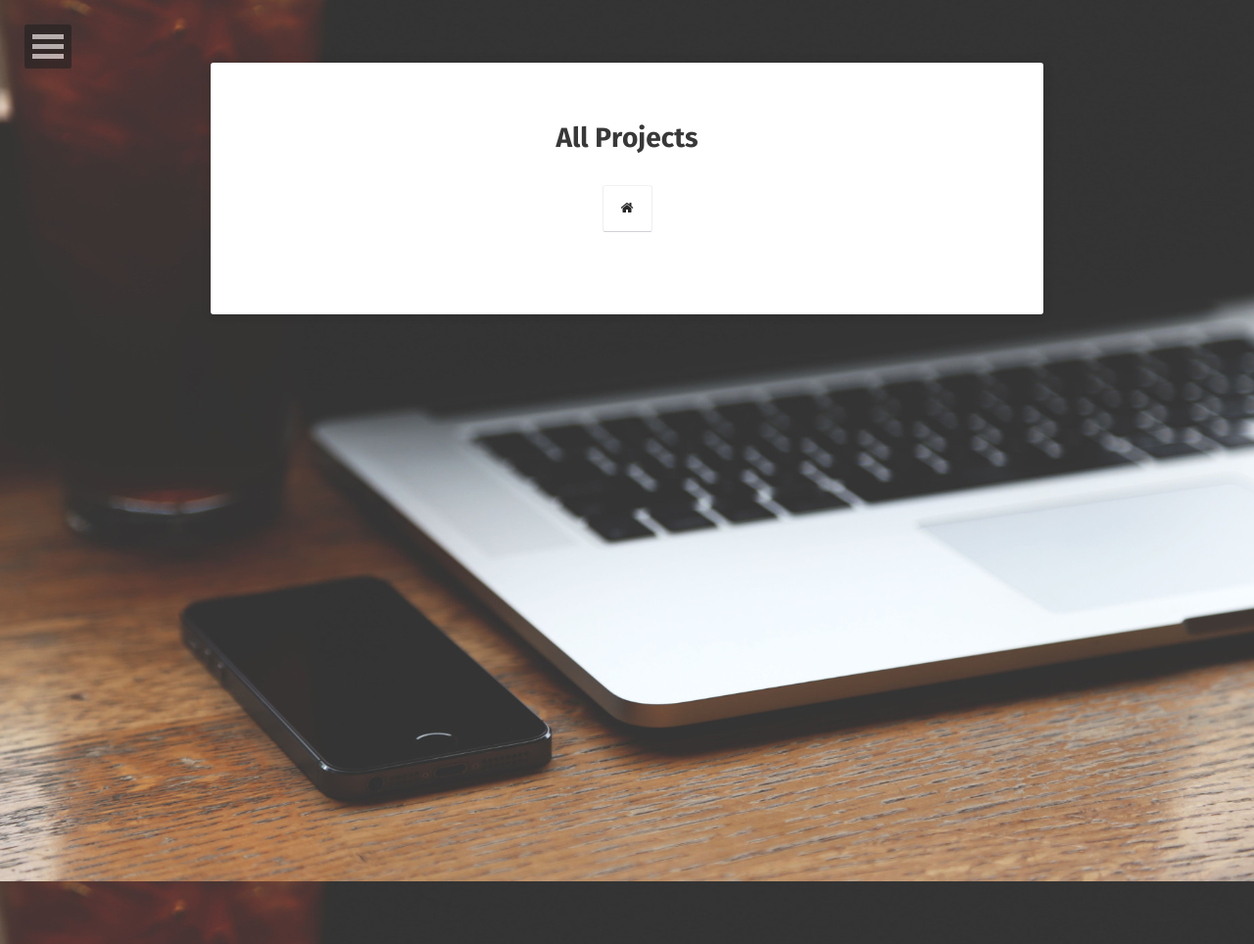
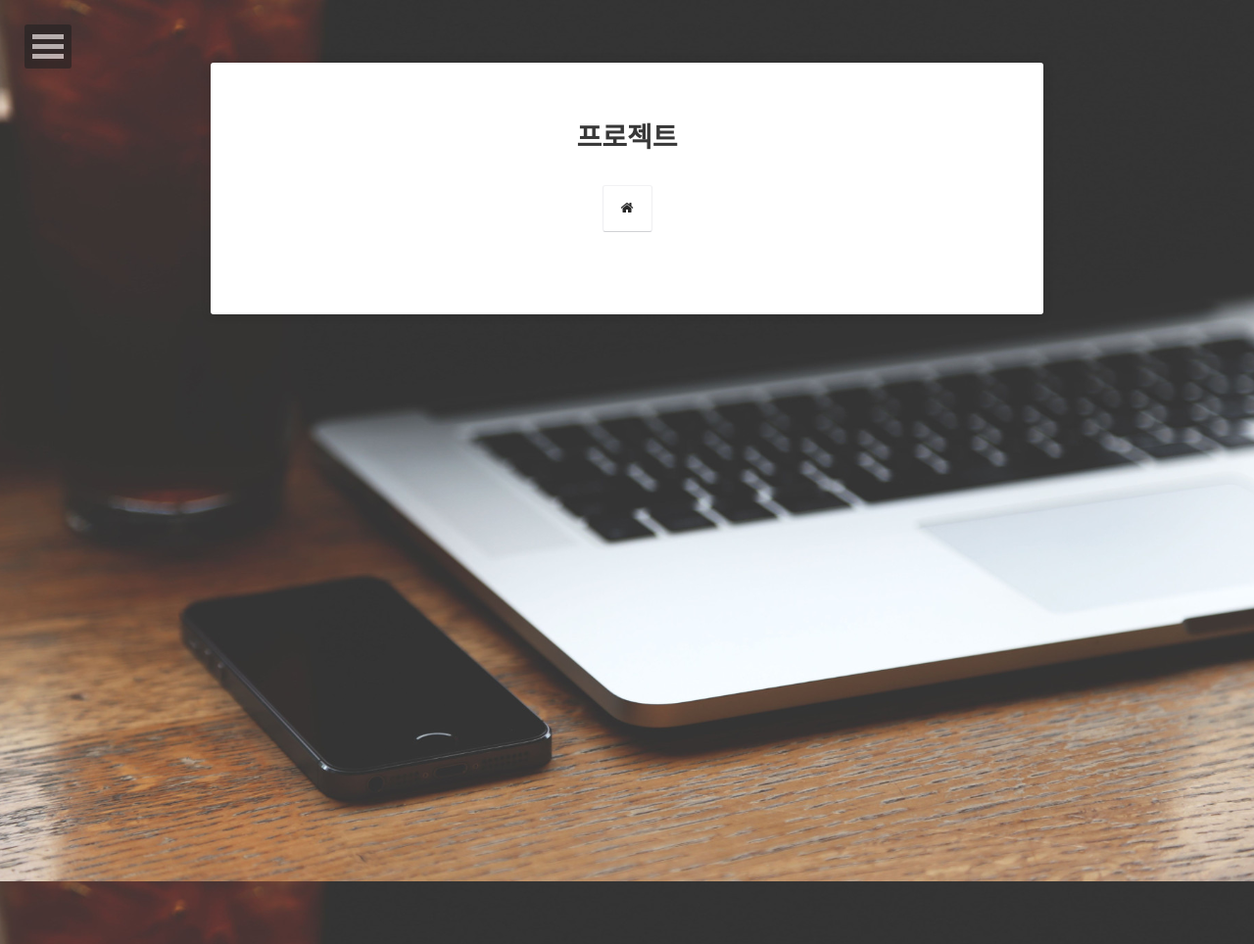
Before and after one commit to sangwoo24/sangwoo24.github.io, a Jekyll site: the page built from projects/index.md, in a window 1280 px wide. Shown: the whole page at 98% size. Built offline with Jekyll 4.4.1, drawn with Linux system fonts in a browser that asks for light colours; some web fonts are replaced.

Commit message:
프로젝트 페이지 title 변경

```diff
--- a/projects/index.md
+++ b/projects/index.md
@@ -1,6 +1,6 @@
 ---
 layout: project
-title: All Projects
+title: 프로젝트
 excerpt: "A List of Projects"
 comments: false
 ---
--- a/tags/index.html
+++ b/tags/index.html
@@ -21,7 +21,7 @@
 	<h2 id="{{ this_word }}" class="tag-heading">{{ this_word }}</h2>
 		<ul>
     {% for post in site.tags[this_word] %}{% if post.title != null %}
-      <li class="entry-title"><a href="{{ site.url }}{{ post.url }}" title="{{ post.title }}">{{ post.title }}</a></li>
+      <li class="entry-title"><a href="{{ site.url }}{{ post.url }}" title="{{ post.title }}">안냥</a></li>
     {% endif %}{% endfor %}
 		</ul>
 	</article><!-- /.hentry -->
```
